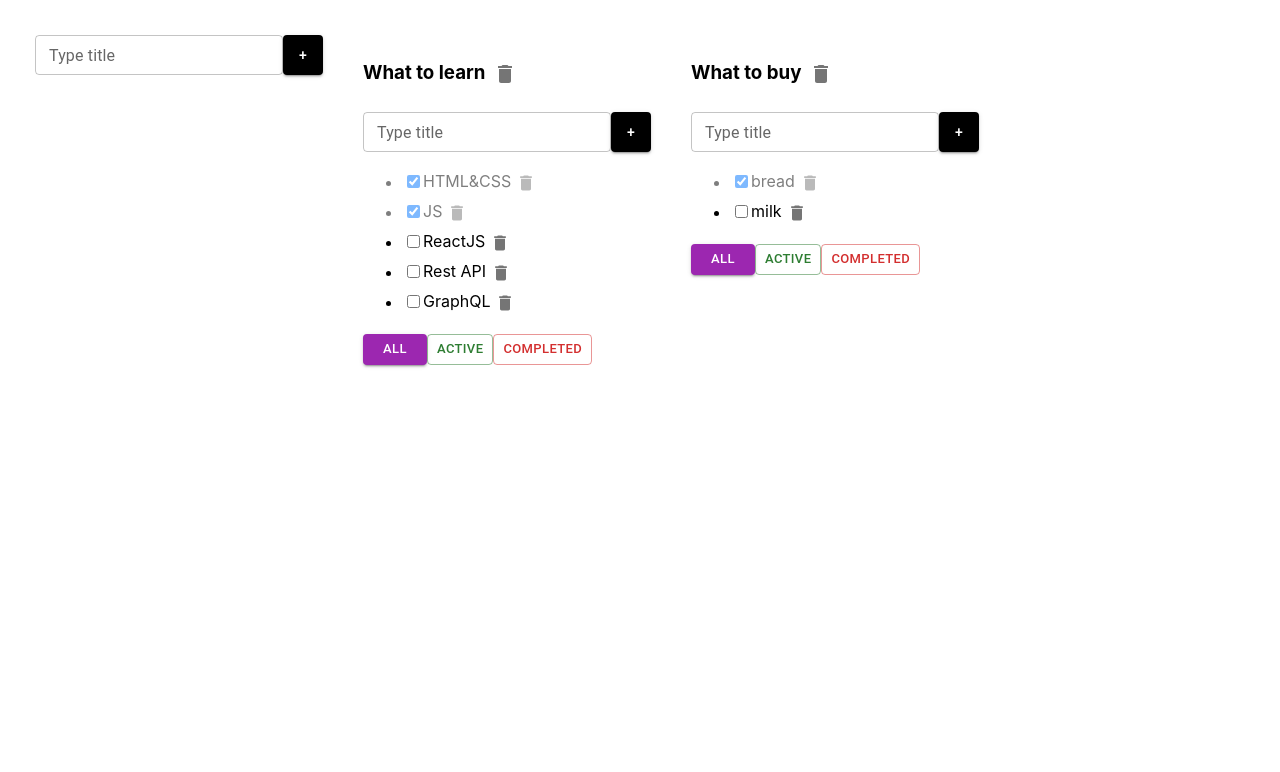
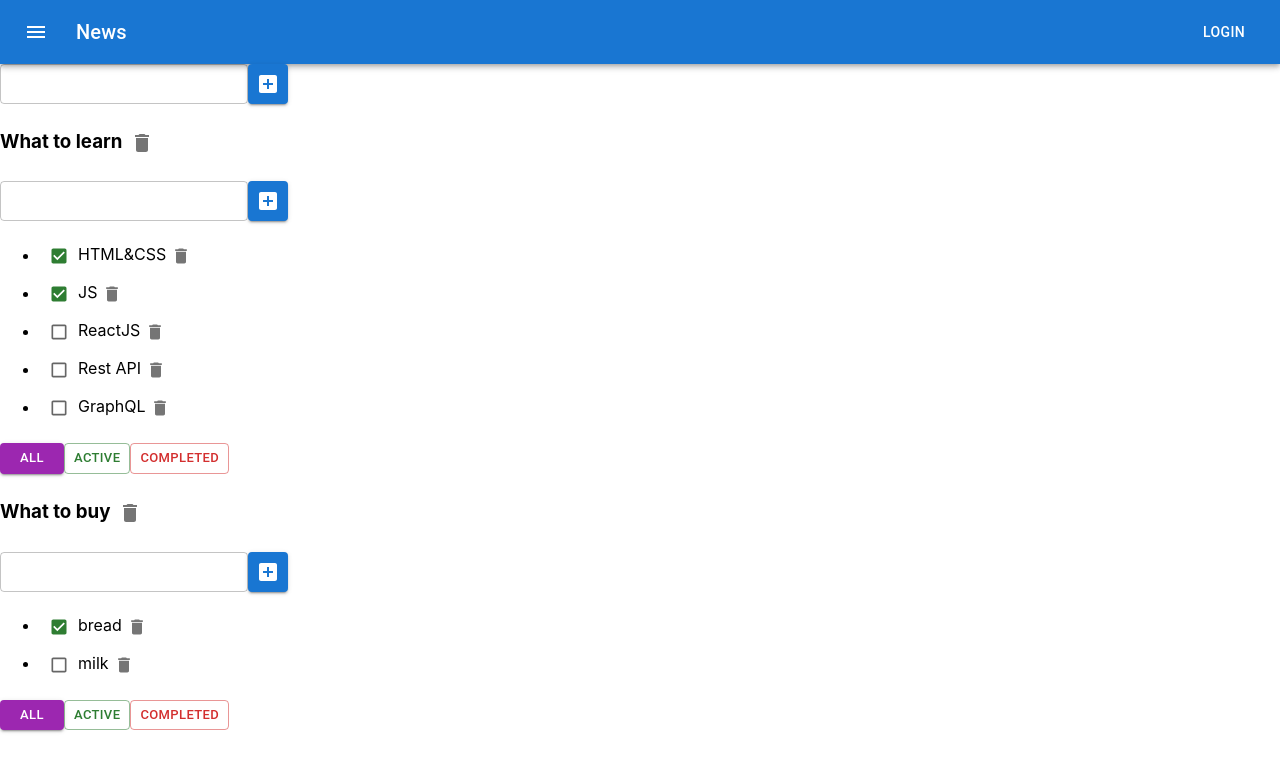
Before and after one commit to AleksanderZabrodski09/TODOlist-ts_with.dima_, a React (Create React App) app: page / in a window 1280 px wide. Shown: the top 772 px of the page. Built offline with nearby package versions, Linux system fonts and the light colour scheme.

Commit message:
change: add ButtonAppBar.tsx and material ui for Checkbox (7) (material ui)

```diff
--- a/src/App.css
+++ b/src/App.css
@@ -1,22 +1,22 @@
-.App {
-  padding: 30px;
-  display: flex;
-}
+/*.App {*/
+/*  padding: 30px;*/
+/*  display: flex;*/
+/*}*/
 
-.App > div {
-  padding: 5px;
-  margin-right: 30px;
-}
-.error {
-  border: red 2px solid;
-}
+/*.App > div {*/
+/*  padding: 5px;*/
+/*  margin-right: 30px;*/
+/*}*/
+/*.error {*/
+/*  border: red 2px solid;*/
+/*}*/
 
-.errorMessage {
-  color: red;
-}
-.activeFilter {
-  background-color: aquamarine;
-}
-.isDone {
-  opacity: 0.5;
-}
+/*.errorMessage {*/
+/*  color: red;*/
+/*}*/
+/*.activeFilter {*/
+/*  background-color: aquamarine;*/
+/*}*/
+/*.isDone {*/
+/*  opacity: 0.5;*/
+/*}*/
--- a/src/App.tsx
+++ b/src/App.tsx
@@ -3,6 +3,7 @@ import './App.css';
 import {TaskType, Todolist} from './Todolist';
 import {v1} from 'uuid';
 import {AddItemForm} from './Components/AddItemForm';
+import ButtonAppBar from './Components/ButtonAppBar';
 
 
 export type FilterValuesType = "all" | "active" | "completed";
@@ -102,6 +103,7 @@ const changeTodoListTitle=(newTitle: string, todoListId: string)=>{
 
   return (
     <div className="App">
+      <ButtonAppBar/>
       <AddItemForm addItem={addTodoList}/>
 
       {
--- a/src/Components/AddItemForm.tsx
+++ b/src/Components/AddItemForm.tsx
@@ -1,5 +1,6 @@
 import React, {ChangeEvent, KeyboardEvent, useState} from 'react';
 import {Button, TextField} from '@mui/material';
+import {AddBox} from '@mui/icons-material';
 
 
 export type AddItemFormType = {
@@ -34,19 +35,24 @@ export const AddItemForm = (props: AddItemFormType) => {
     <div>
 
       <TextField
+        error={!!error}
         size='small'
         value={newTitle}
         onChange={onChangeHandler}
         onKeyPress={onKeyPressHandler}
-        className={error ? 'error' : ''}
+        // className={error ? 'error' : ''}
         id="outlined-basic"
-        label="Type title"
-        variant="outlined"/>
+        label={error}
+        variant="outlined"
+        // helperText={error}
+      />
 
       <Button variant="contained"
-              style={{maxWidth: '40px', maxHeight: '40px', minWidth: '40px', minHeight: '40px', background: 'black'}}
-              onClick={addItem}>+</Button>
-      {error && <div className='errorMessage'>{error}</div>}
+              style={{maxWidth: '40px', maxHeight: '40px', minWidth: '40px', minHeight: '40px'}}
+              onClick={addItem}>
+        <AddBox/>
+      </Button>
+      {/*{error && <div className='errorMessage'>{error}</div>}*/}
 
     </div>
   )
--- /dev/null
+++ b/src/Components/ButtonAppBar.tsx
@@ -0,0 +1,32 @@
+import * as React from 'react';
+import AppBar from '@mui/material/AppBar';
+import Box from '@mui/material/Box';
+import Toolbar from '@mui/material/Toolbar';
+import Typography from '@mui/material/Typography';
+import Button from '@mui/material/Button';
+import IconButton from '@mui/material/IconButton';
+import MenuIcon from '@mui/icons-material/Menu';
+
+export default function ButtonAppBar() {
+  return (
+    <Box sx={{ flexGrow: 1 }}>
+      <AppBar position="static">
+        <Toolbar>
+          <IconButton
+            size="large"
+            edge="start"
+            color="inherit"
+            aria-label="menu"
+            sx={{ mr: 2 }}
+          >
+            <MenuIcon />
+          </IconButton>
+          <Typography variant="h6" component="div" sx={{ flexGrow: 1 }}>
+            News
+          </Typography>
+          <Button color="inherit">Login</Button>
+        </Toolbar>
+      </AppBar>
+    </Box>
+  );
+}
--- a/src/Components/checkBox.tsx
+++ b/src/Components/checkBox.tsx
@@ -1,4 +1,5 @@
 import React, {ChangeEvent} from 'react';
+import {Checkbox} from '@mui/material';
 
 
 
@@ -14,11 +15,15 @@ export const CheckBox = (props:CheckBox) => {
   }
 
   return (
-    <input type="checkbox"
-           checked={props.checked}
-           onChange={onChangeHandler}
-           // checked={t.isDone}
-           // onChange={(e)=>{onChangeBoxHandler(t.id, e.currentTarget.checked)}}
-    />
+    // <input type="checkbox"
+    //        checked={props.checked}
+    //        onChange={onChangeHandler}
+    // />
+  <Checkbox
+    checked={props.checked}
+    onChange={onChangeHandler}
+    size='small'
+    color='success'
+  />
   );
 };
--- a/src/EditableSpan.tsx
+++ b/src/EditableSpan.tsx
@@ -28,7 +28,6 @@ export function EditableSpan(props: EditableSpanType) {
       onChange={onChangeTitleHandler}
       onBlur={activateViewMode}
       autoFocus
-      // id="standard-basic"
       variant="standard"
     />
     : <span onDoubleClick={activateEditMode}>{props.title}</span>
```
